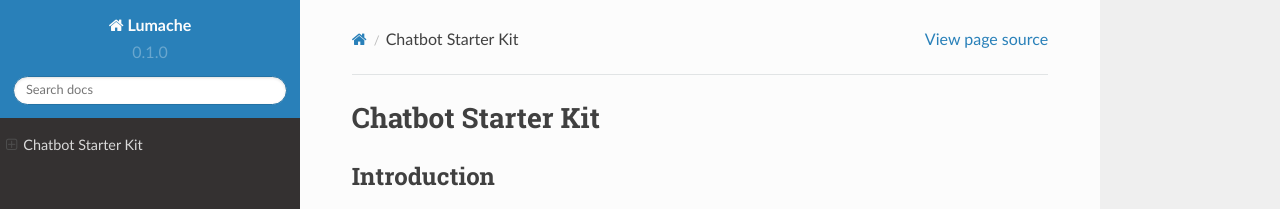
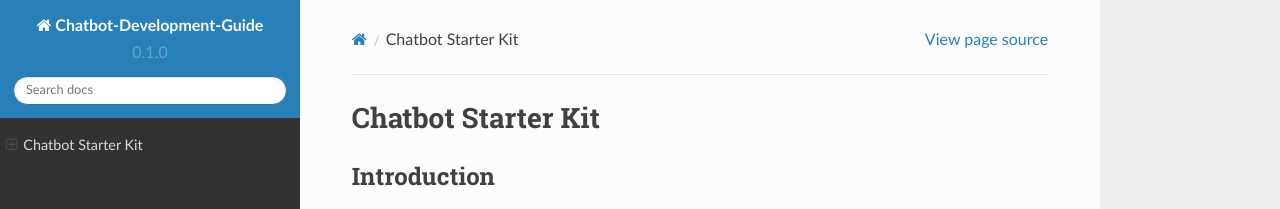
Before and after one commit to Priyanka-sharma181/Chatbot-Development-Guide, a Sphinx documentation site: the page built from docs/source/index.rst, in a window 1280 px wide. Shown: the top 209 px of the page. Built offline with Sphinx 7.4.7 and the Read the Docs theme 2.0.0, drawn with Linux system fonts in a browser that asks for light colours.

Commit message:
update  name

```diff
--- a/docs/source/conf.py
+++ b/docs/source/conf.py
@@ -2,9 +2,9 @@
 
 # -- Project information
 
-project = 'Lumache'
+project = 'Chatbot-Development-Guide'
 copyright = '2021, Graziella'
-author = 'Graziella'
+author = 'Madgical'
 
 release = '0.1'
 version = '0.1.0'
```
